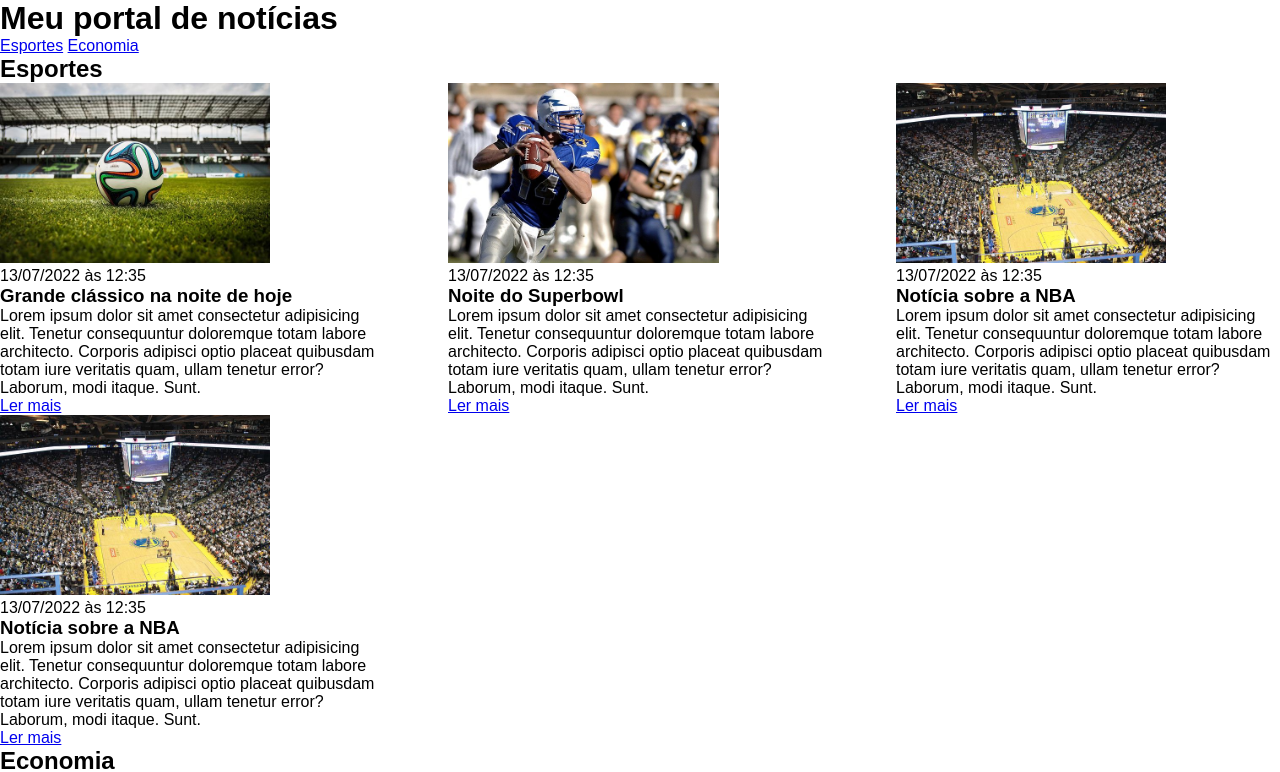
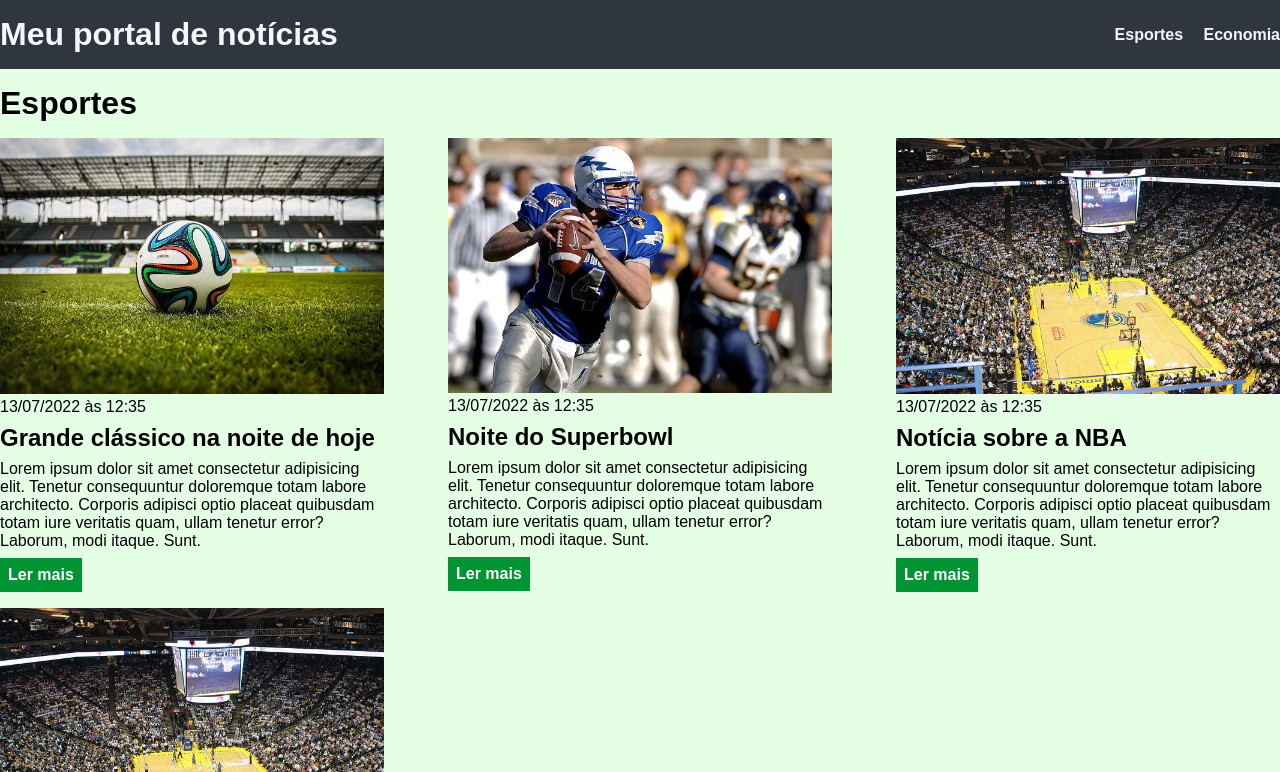
Before and after one commit to DouglasLopesDRL/curso_ebac_frontend_practices, a plain HTML site: page index.html in a window 1280 px wide. Shown: the top 772 px of the page. Drawn offline with Linux system fonts and the light colour scheme.

Commit message:
changed content in main.css

```diff
--- a/main.css
+++ b/main.css
@@ -5,8 +5,31 @@
     font-family: Arial, Helvetica, sans-serif;
 }
 
+body > header{
+    background-color: #2f3640;
+    padding: 16px 0;
+    color: #f5f6fa;
+}
+
+header .container{
+    display: flex;
+    align-items: center;
+    justify-content: space-between;
+}
+
 header li{
     display: inline;
+    margin-left: 16px;
+}
+
+header li a{
+    color: #f5f6fa;
+    text-decoration: none;
+    font-weight: bold;
+}
+
+header li a:hover{
+    text-decoration: underline;
 }
 
 .container{
@@ -21,9 +44,60 @@ header li{
 }
 
 .articles article img{
-    height: 180px;
+    width: 100%;
 }
 
 .articles article{
     width: 30%;
 }
+
+section{
+    padding: 16px 0;
+}
+
+section h2, .articles article{
+    margin-bottom: 16px;
+}
+
+.articles article h3{
+    margin-top: 8px;
+    margin-bottom: 8px;
+}
+
+.articles article a{
+    background-color: blue;
+    color: white;
+    padding: 8px;
+    display: inline-block;
+    text-decoration: none;
+    font-weight: bold;
+    margin-top: 8px;
+}
+
+.articles article a:hover{
+    text-decoration: underline;
+}
+
+.articles article h3{
+    font-size: 24px;
+}
+
+section h2{
+    font-size: 32px;
+}
+
+#sports{
+    background-color: rgba(0, 255, 0, 0.1);
+}
+
+#sports .articles article a{
+    background-color: #009432;
+}
+
+#economy{
+    background-color: #f8f59f;
+}
+
+#economy .articles article a{
+    background-color: #ff9f1a;
+}
```
